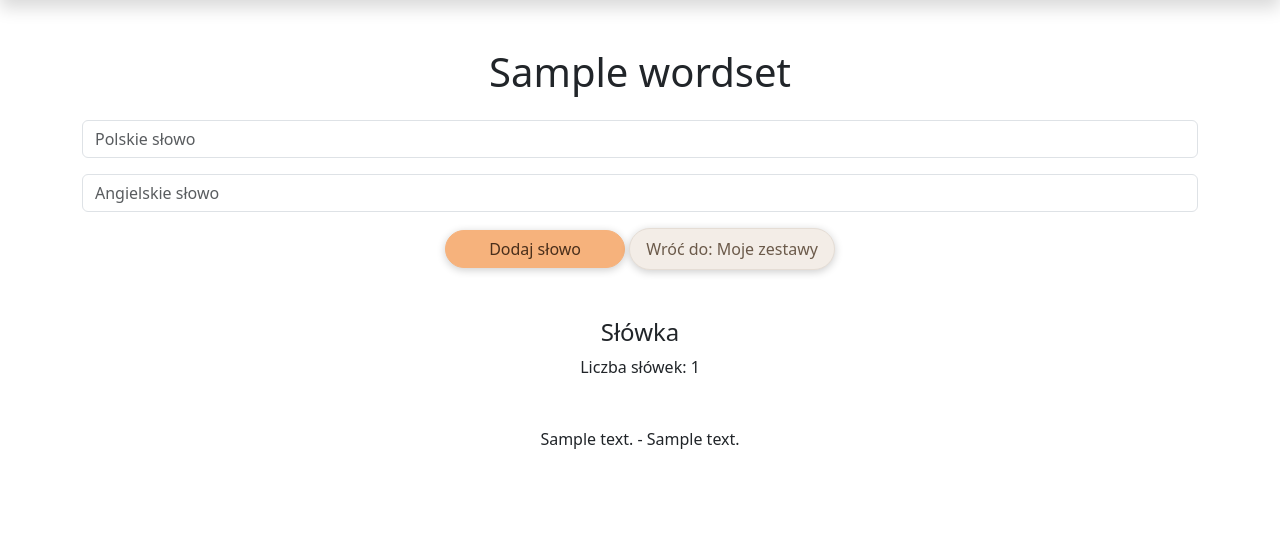
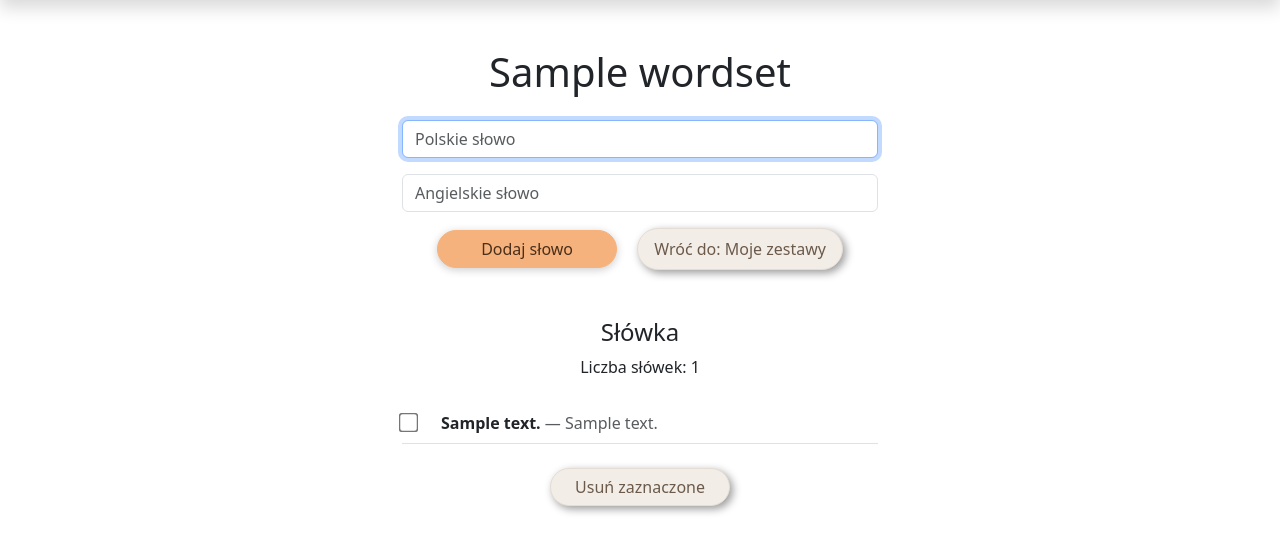
Before and after one commit to piotrgolebiewski07/memo_loop, a Django app: a page that uses words/templates/words/base.html in a window 1280 px wide. Shown: the part 68-621 px from the top of the page. Run offline with Django 5.2, Linux system fonts and the light colour scheme; tables that the repository leaves empty hold one stand-in row (values such as "Sample post"); some web fonts are replaced.

Commit message:
Add bulk word deletion

```diff
--- a/static/css/style.css
+++ b/static/css/style.css
@@ -186,7 +186,7 @@
     background-color: #f3ede7;
     border-color: #e5ddd5;
     color: #6b5a4a;
-    box-shadow: 0 2px 8px rgba(0,0,0,0.20);
+    box-shadow: 3px 3px 8px rgba(0,0,0,0.40);
 }
 
 .end-btn:hover {
@@ -251,3 +251,8 @@
     font-weight: 600;
     letter-spacing: 0.5px;
 }
+
+.big-checkbox {
+    transform: scale(1.5);
+    margin-right: 10px;
+}
--- a/words/templates/words/base.html
+++ b/words/templates/words/base.html
@@ -8,7 +8,7 @@
     <title>Memo loop</title>
 
     <link href="https://cdn.jsdelivr.net/npm/bootstrap@5.3.0/dist/css/bootstrap.min.css" rel="stylesheet">
-    <link rel="stylesheet" href="{% static 'css/style.css' %}?v=21">
+    <link rel="stylesheet" href="{% static 'css/style.css' %}?v=22">
 </head>
 
 <body style="background-color: #ffffff;">
--- a/words/templates/words/my_set_detail.html
+++ b/words/templates/words/my_set_detail.html
@@ -1,10 +1,10 @@
 {% extends "words/base.html" %}
 {% block content %}
 
-<div class="container py-5 text-center">
+<div class="container py-5 text-center" style="max-width: 500px;">
     <h1>{{ word_set.name }}</h1>
 
-    <form method="post" class="mt-4">
+    <form method="post" class="mt-4" autocomplete="off">
         {% csrf_token %}
 
         <input
@@ -12,6 +12,7 @@
             name="text_pl"
             class="form-control mb-3"
             placeholder="Polskie słowo"
+            autofocus
         >
 
         <input
@@ -23,7 +24,7 @@
 
         <button
             type="submit"
-            class="btn study-btn rounded-pill">
+            class="btn study-btn rounded-pill me-3">
             Dodaj słowo
         </button>
 
@@ -37,13 +38,41 @@
         <div class="mt-1">
             Liczba słówek: {{ word_set.words.count }}
         </div>
-        <div class="mt-5">
-            {% for word in word_set.words.all %}
-                <p>{{ word.text_pl }} - {{ word.text_en }}</p>
-            {% empty %}
-                <p>Brak słowek w zestawie</p>
-            {% endfor %}
-        </div>
+
+        <form method="post">
+            {% csrf_token %}
+            <div class="mt-4 mx-auto text-center" style="max-width: 600px;">
+                {% for word in word_set.words.all %}
+                    <div class="d-flex justify-content-between align-items-center py-2 border-bottom">
+
+                        <div class="d-flex align-items-center gap-3">
+                            <input
+                                type="checkbox"
+                                name="selected_words"
+                                value="{{ word.id }}"
+                                class="big-checkbox"
+                            >
+
+                            <div>
+                                <strong>{{ word.text_pl }}</strong>
+                                <span class="text-muted">— {{ word.text_en }}</span>
+                            </div>
+                        </div>
+
+                    </div>
+                {% empty %}
+                    <p>Brak słówek w zestawie</p>
+                {% endfor %}
+            </div>
+
+            <button
+                type="submit"
+                name="delete_words"
+                class="btn end-btn mt-4 rounded-pill">
+                Usuń zaznaczone
+            </button>
+
+        </form>
     </div>
 
 </div>
--- a/words/views.py
+++ b/words/views.py
@@ -212,6 +212,13 @@ def my_set_detail(request, slug):
     word_set = WordSet.objects.get(slug=slug)
 
     if request.method == "POST":
+
+        if "delete_words" in request.POST:
+            selected_words = request.POST.getlist("selected_words")
+            Word.objects.filter(id__in=selected_words, word_set=word_set).delete()
+
+            return redirect(f"/my-sets/{word_set.slug}/")
+
         text_pl = request.POST.get("text_pl")
         text_en = request.POST.get("text_en")
 
```
